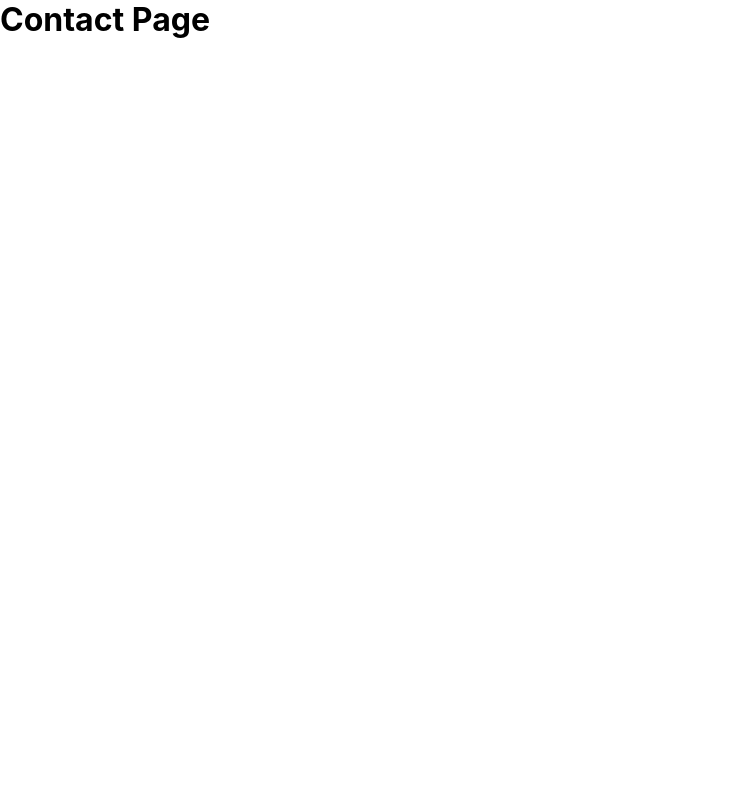
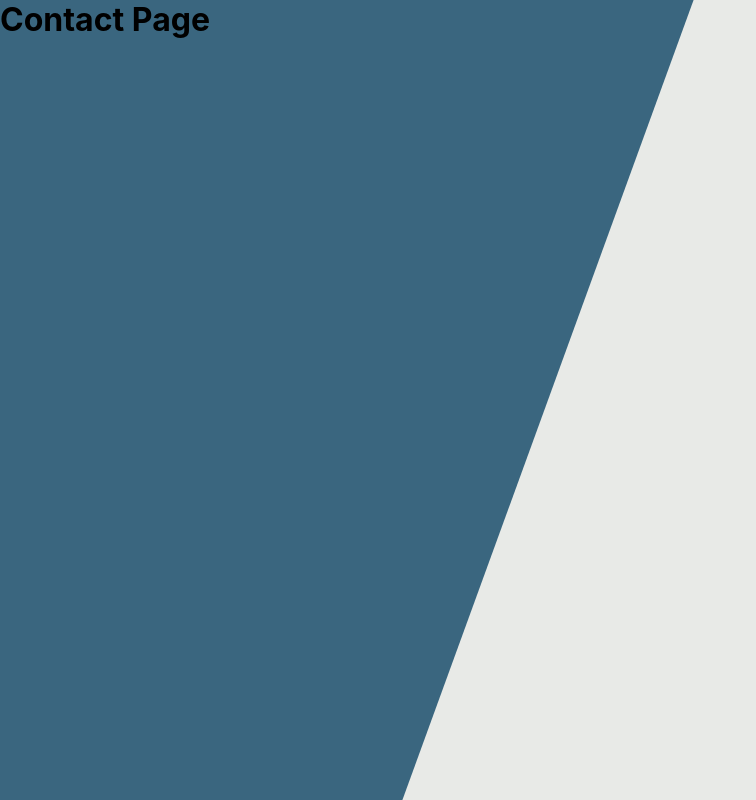
Before and after one commit to DevWonny/portfolio, a React (Create React App) app: page /contact in a window 1280 px wide. Shown: the whole page, without its empty margins (0-756 px from the left). Built offline with nearby package versions, Linux system fonts and the light colour scheme.

Commit message:
feat : 각 페이지 배경 component 적용

```diff
--- a/src/view/AboutMe.jsx
+++ b/src/view/AboutMe.jsx
@@ -1,10 +1,15 @@
 import React from "react";
+import styled from "styled-components";
+import BackCommon from "../components/BackCommon";
 
 const AboutMe = () => {
   return (
-    <div>
-      <h1>AboutMe Page</h1>
-    </div>
+    <>
+      <BackCommon />
+      <div>
+        <h1>AboutMe Page</h1>
+      </div>
+    </>
   );
 };
 
--- a/src/view/Contact.jsx
+++ b/src/view/Contact.jsx
@@ -1,10 +1,15 @@
 import React from "react";
+import styled from "styled-components";
+import BackCommon from "../components/BackCommon";
 
 const Contact = () => {
   return (
-    <div>
-      <h1>Contact Page</h1>
-    </div>
+    <>
+      <BackCommon />
+      <div>
+        <h1>Contact Page</h1>
+      </div>
+    </>
   );
 };
 
--- a/src/view/Project.jsx
+++ b/src/view/Project.jsx
@@ -1,10 +1,15 @@
 import React from "react";
+import styled from "styled-components";
+import BackCommon from "../components/BackCommon";
 
 const Project = () => {
   return (
-    <div>
-      <h1>Project Page</h1>
-    </div>
+    <>
+      <BackCommon />
+      <div>
+        <h1>Project Page</h1>
+      </div>
+    </>
   );
 };
 
```
